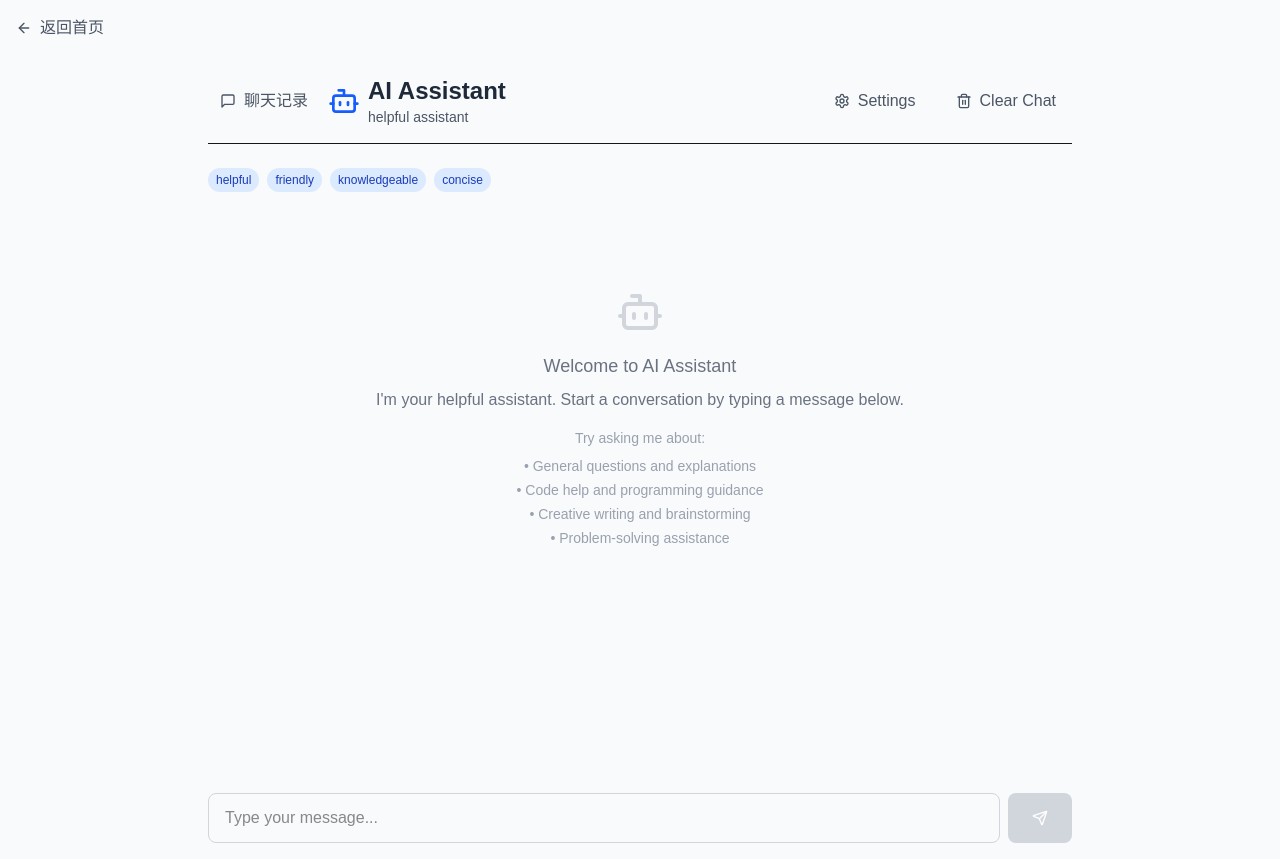
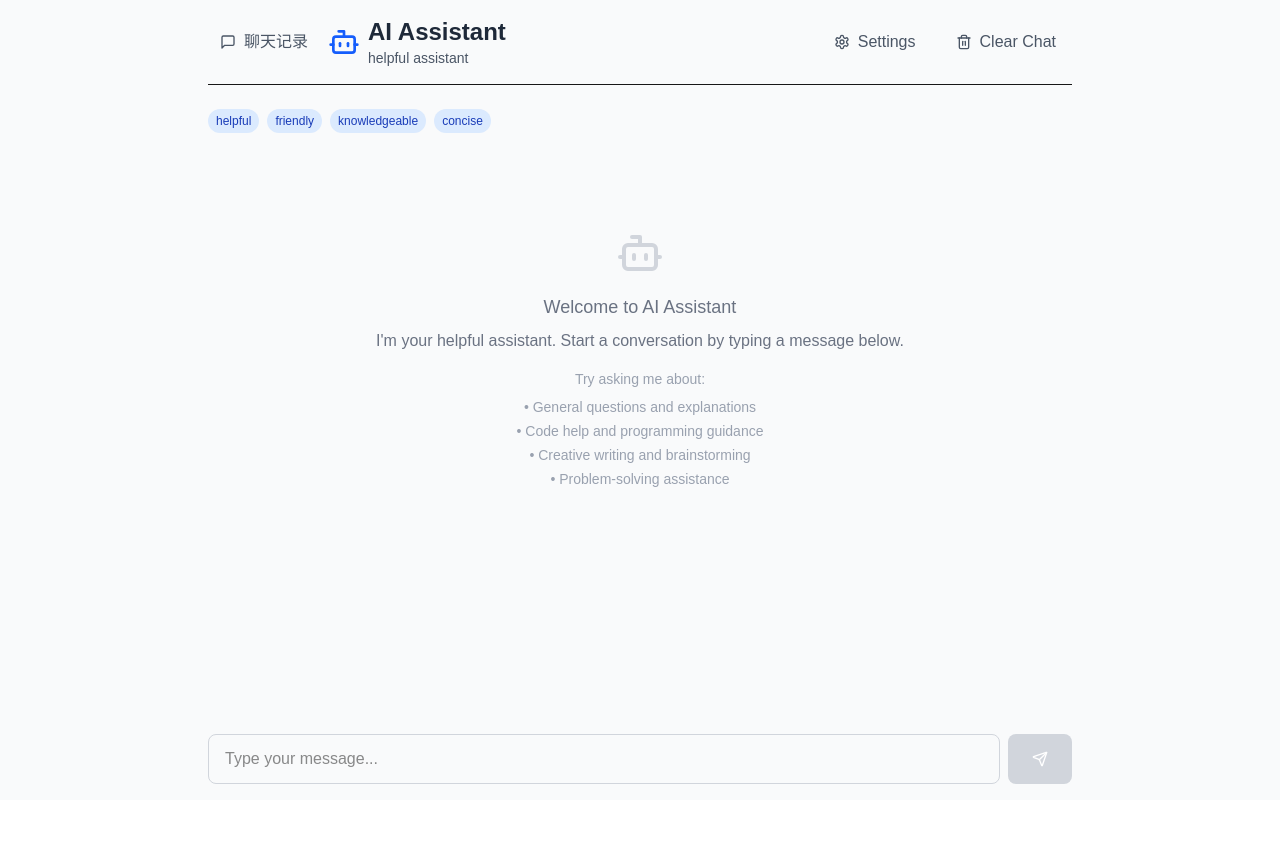
Before and after one commit to wyle-timing-xx/ai-agent-vercel-next1, a Next.js app: page /chat in a window 1280 px wide. After the commit the page ends 800 px from the top, so only its background shows below. Built offline with nearby package versions, Linux system fonts and the light colour scheme.

Commit message:
Update chat page layout for better integration with sidebar

```diff
--- a/src/app/chat/page.tsx
+++ b/src/app/chat/page.tsx
@@ -6,7 +6,7 @@ export default function ChatPage() {
   return (
     <div className="min-h-screen bg-gray-50">
       {/* 导航栏 */}
-      <div className="container mx-auto px-4 py-4">
+      <div className="container mx-auto px-4 py-4 lg:hidden">
         <Link
           href="/"
           className="inline-flex items-center text-gray-600 hover:text-gray-900 transition-colors"
@@ -17,7 +17,7 @@ export default function ChatPage() {
       </div>
 
       {/* 聊天界面 */}
-      <main className="min-h-screen bg-gray-50">
+      <main className="h-screen bg-gray-50">
         <ChatInterface />
       </main>
     </div>
```
